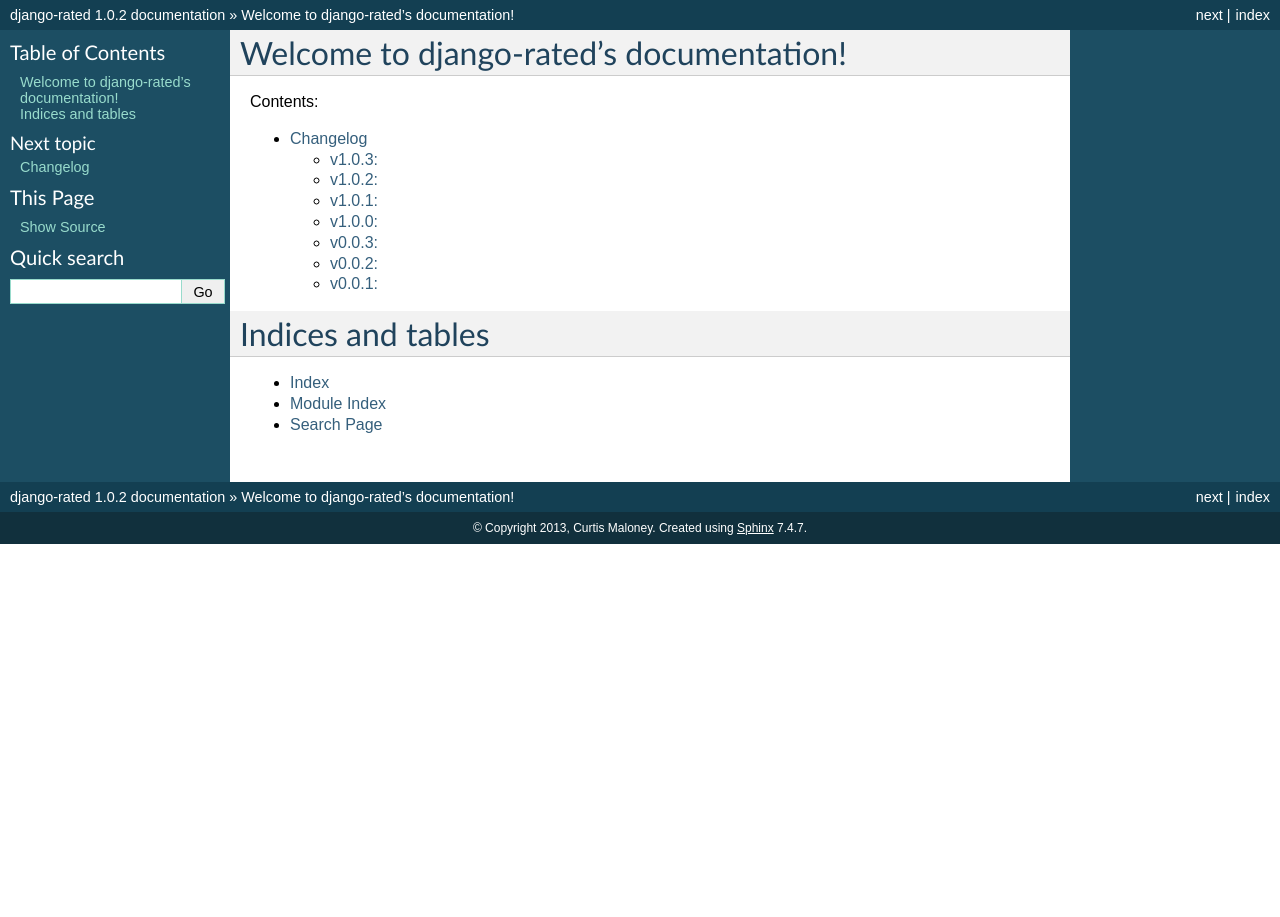
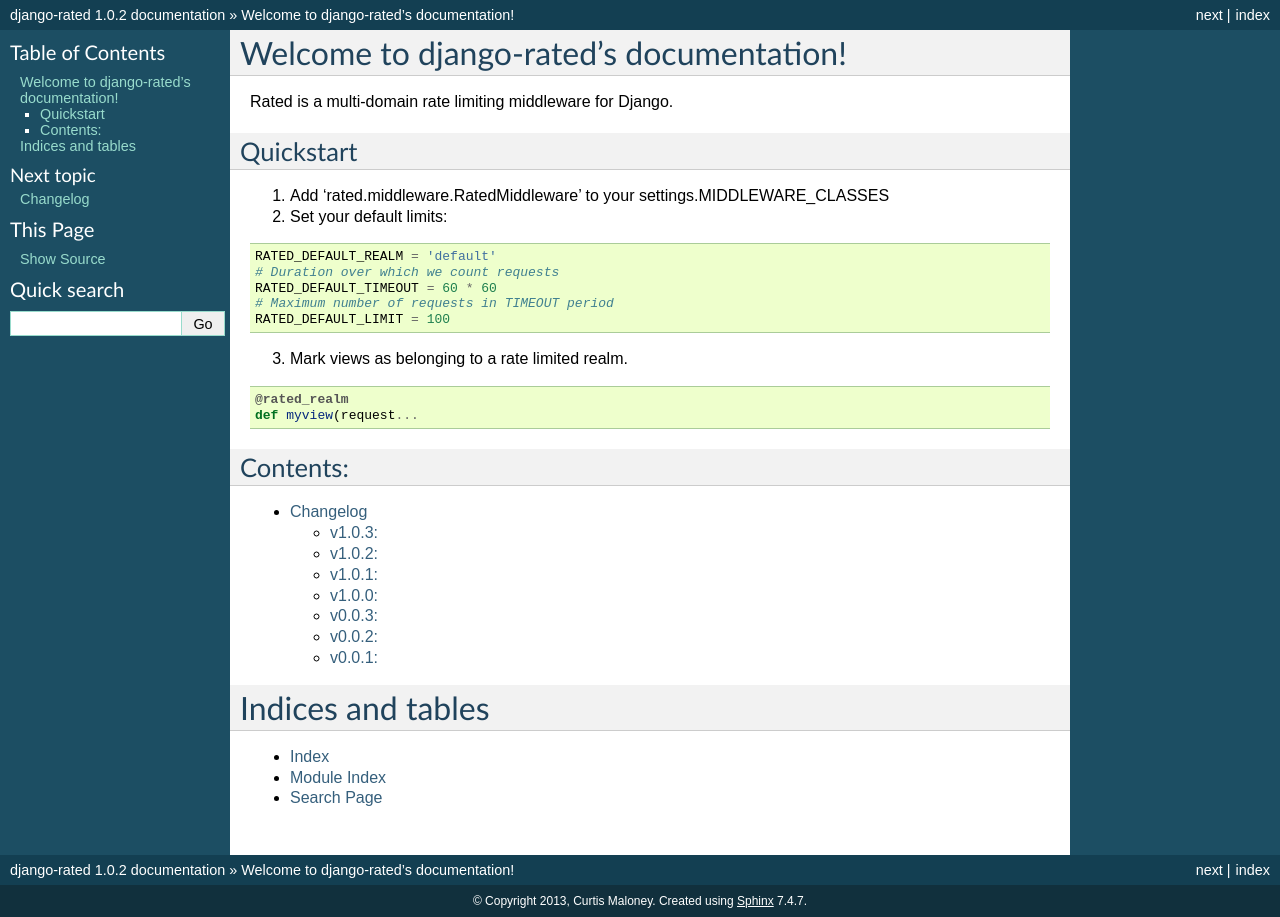
Before and after one commit to funkybob/django-rated, a Sphinx documentation site: the page built from docs/index.rst, in a window 1280 px wide. Built offline with Sphinx 7.4.7, drawn with Linux system fonts in a browser that asks for light colours.

Commit message:
Added quickstart

```diff
--- a/docs/index.rst
+++ b/docs/index.rst
@@ -6,7 +6,33 @@
 Welcome to django-rated's documentation!
 ========================================
 
+Rated is a multi-domain rate limiting middleware for Django.
+
+Quickstart
+----------
+
+1. Add 'rated.middleware.RatedMiddleware' to your settings.MIDDLEWARE_CLASSES
+
+2. Set your default limits:
+
+.. code-block:: python
+
+   RATED_DEFAULT_REALM = 'default'
+   # Duration over which we count requests
+   RATED_DEFAULT_TIMEOUT = 60 * 60
+   # Maximum number of requests in TIMEOUT period
+   RATED_DEFAULT_LIMIT = 100
+
+3. Mark views as belonging to a rate limited realm.
+
+.. code-block:: python
+
+   @rated_realm
+   def myview(request...
+
+
 Contents:
+---------
 
 .. toctree::
    :maxdepth: 2
```
